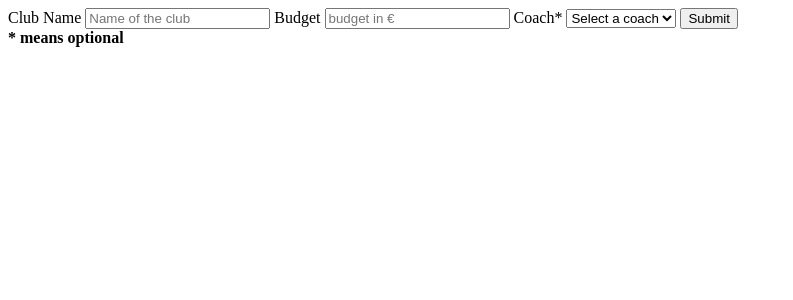
After one commit to adryyy10/FootballLeague, a Symfony app: template templates/club/add--or--update--club.html.twig in a window 1280 px wide. The commit adds this page. Shown: the top 300 px of the page, without its empty margins (0-793 px from the left). Run offline with Twig, Linux system fonts and the light colour scheme; the template is opened without the code that fills it, so the values that code supplies are empty; some libraries are stand-ins or nearby versions.

Commit message:
Add club tempalte

```diff
--- a/config/routes.yaml
+++ b/config/routes.yaml
@@ -23,3 +23,7 @@ app_remove_coach:
 app_club:
     path: /clubs
     controller: App\Infrastructure\Controllers\Club\ClubController::listingClubs
+
+app_add_club:
+    path: /addClub
+    controller: App\Infrastructure\Controllers\Club\ClubController::addClub
--- a/src/Domain/Coach/CoachRepositoryInterface.php
+++ b/src/Domain/Coach/CoachRepositoryInterface.php
@@ -8,6 +8,8 @@ interface CoachRepositoryInterface
 
     public function findAll();
 
+    public function findByNoClub();
+
     public function add(Coach $entity, bool $flush = false);
 
     public function flush();
--- a/src/Infrastructure/Controllers/Coach/CoachController.php
+++ b/src/Infrastructure/Controllers/Coach/CoachController.php
@@ -41,8 +41,6 @@ class CoachController extends AbstractController
         GetClubsWithNoCoach\QueryHandler $getClubsWithNoCoachUseCase
     ): Response
     {
-        $coachId = $request->get('id');
-
         // We must get all the clubs to be able to show them in the form
         $getClubsResponse = $getClubsWithNoCoachUseCase();
 
--- /dev/null
+++ b/templates/club/add--or--update--club.html.twig
@@ -0,0 +1,37 @@
+{% extends 'base.html.twig' %}
+
+{% block stylesheets %}
+    {{ parent() }}
+    <link href="{{ asset('css/listing.css') }}" type="text/css" rel="stylesheet" />
+{% endblock %}
+
+{% block title %}New club form!{% endblock %}
+
+{% block body %}
+
+<div>
+  <form class="add-club-form" action="/addClubSubmitAction">
+    <input type="hidden" id="clubId" name="clubId" value="{{ (club is defined) ? club.id : '' }}" />
+    <label for="clubName">Club Name</label>
+    <input type="text" id="clubName" name="clubName" placeholder="Name of the club" value="{{ (club is defined) ? club.name : '' }}">
+
+    <label for="budget">Budget</label>
+    <input type="text" id="budget" name="budget" placeholder="budget in €" value="{{ (club is defined) ? club.budget : '' }}">
+
+    <label for="coach">Coach*</label>
+    <select id="coach" name="coach">
+      <option value="" selected disabled>Select a coach</option>
+        {% for coach in coaches %}
+            <option value="{{coach.id}}" {{ (coach.coach.id is defined and coach.coach.id == coach.id) ? 'selected' : '' }}>{{coach.name}}</option>
+        {% endfor %}
+    </select>
+
+    <input type="submit" value="Submit">
+
+    <div>
+        <label><strong>* means optional</strong></label>
+    </div>
+  </form>
+</div>
+
+{% endblock %}
--- a/templates/club/index.html.twig
+++ b/templates/club/index.html.twig
@@ -33,7 +33,7 @@
 	</tbody>
 </table>
 
-<a class="add-button" href="/addCoach">Add new club</a>
+<a class="add-button" href="/addClub">Add new club</a>
 
 {% block javascripts %}
     <script src="http://ajax.googleapis.com/ajax/libs/jquery/1.11.1/jquery.min.js"></script>
```
Also changed, not shown: src/Application/Coach/GetCoachesWithNoClub/QueryHandler.php (added, +29 -0 lines), src/Application/Coach/GetCoachesWithNoClub/Response.php (added, +24 -0 lines), src/Infrastructure/Controllers/Club/ClubController.php (+19 -0 lines), src/Infrastructure/Doctrine/Model/Coach/CoachRepository.php (+10 -0 lines).
